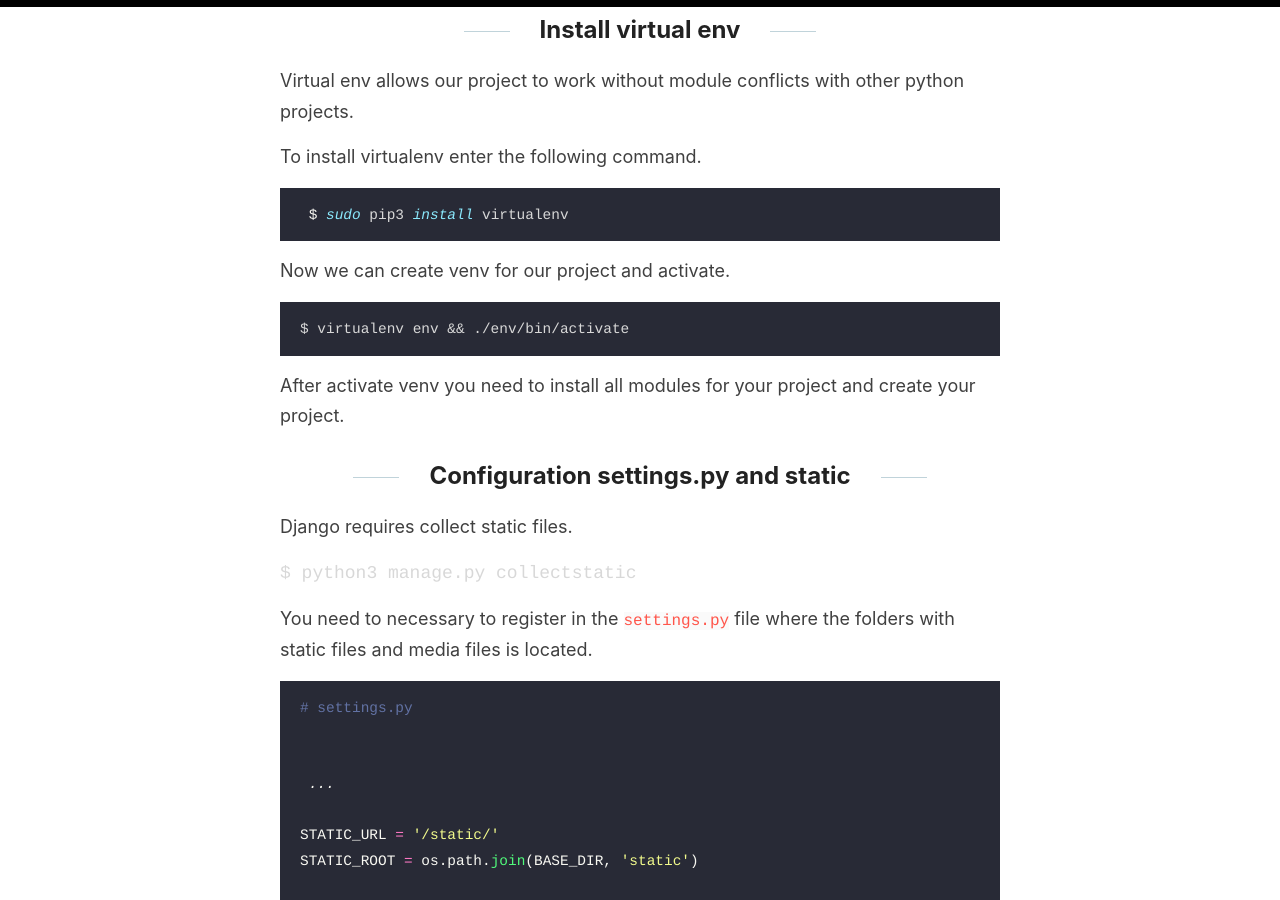
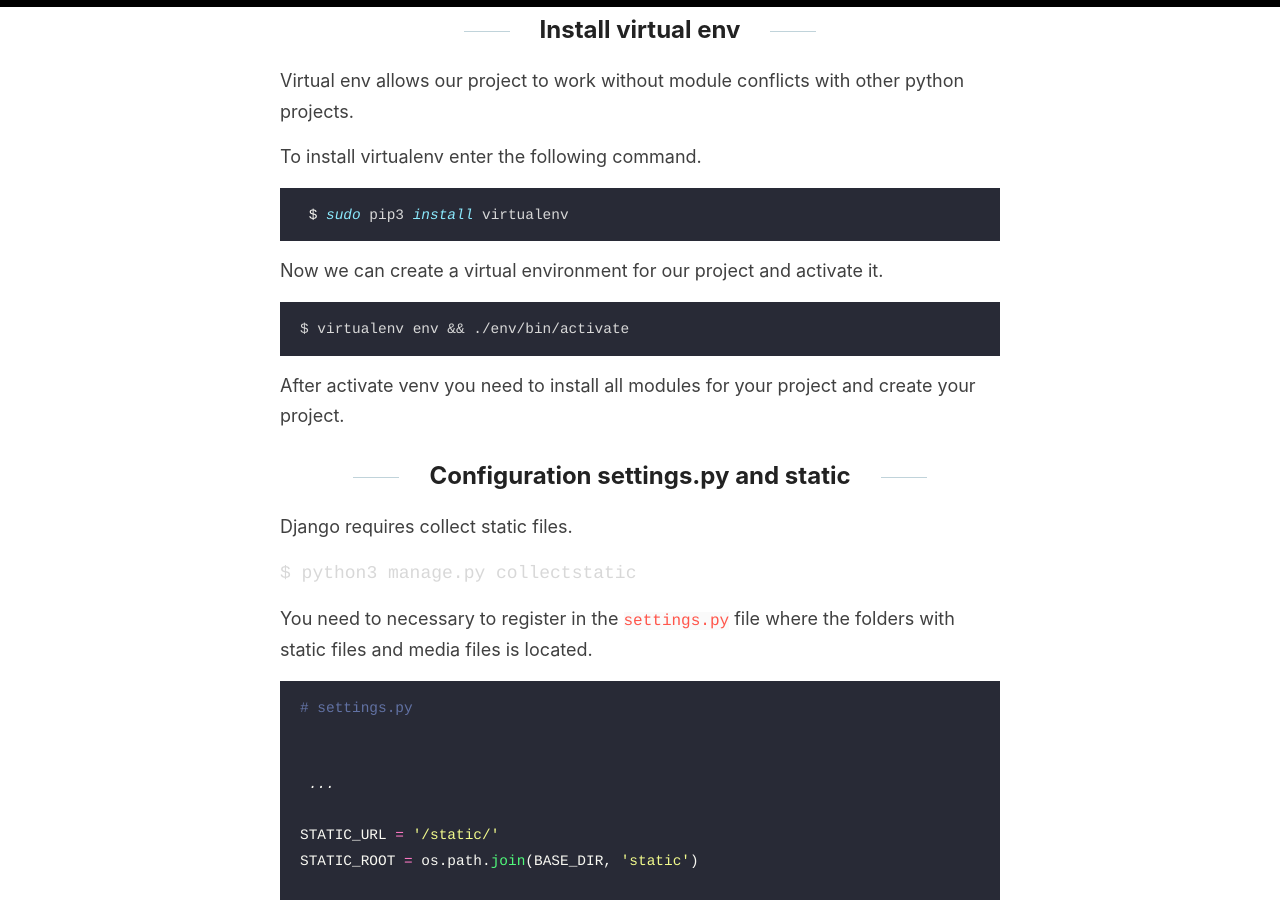
Before and after one commit to XAP-Software/XAP-Software.github.io, a Jekyll site: the page built from _posts/2022-05-12-django_apache_deploy.md, in a window 1280 px wide and 900 px high, scrolled down 723 px. Built offline with Jekyll 4.4.1, drawn with Linux system fonts in a browser that asks for light colours.

Commit message:
Update _posts/2022-05-12-django_apache_deploy.md
Co-authored-by: Vasiliy <vslow@me.com>

````diff
--- a/_posts/2022-05-12-django_apache_deploy.md
+++ b/_posts/2022-05-12-django_apache_deploy.md
@@ -30,7 +30,7 @@ To install virtualenv enter the following command.
  $ sudo pip3 install virtualenv
 ```
 
-Now we can create venv for our project and activate.
+Now we can create a virtual environment for our project and activate it.
 
 ```
 $ virtualenv env && ./env/bin/activate
````
